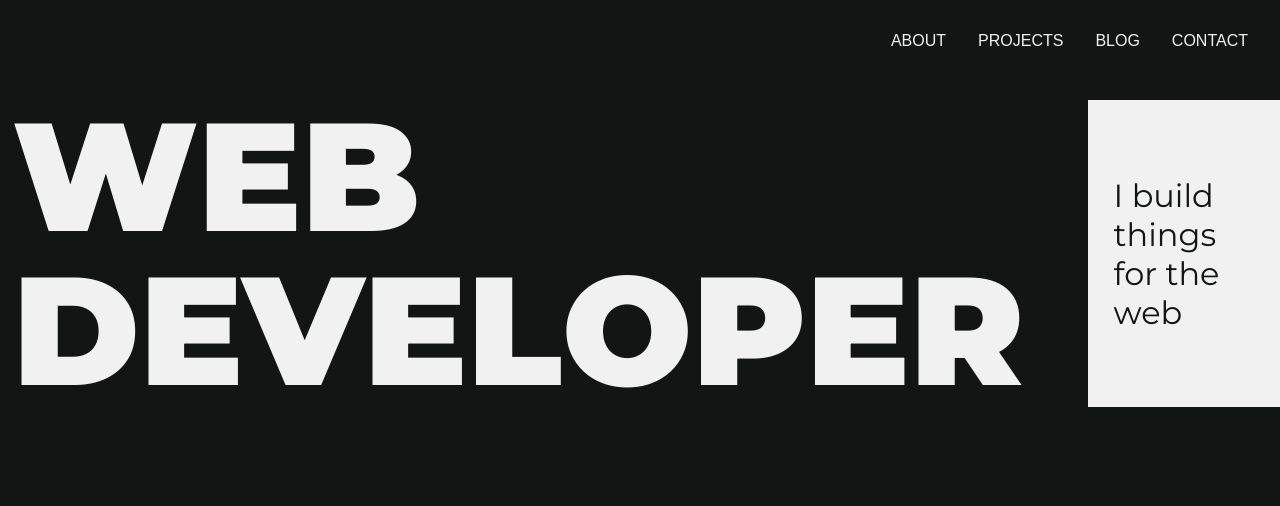
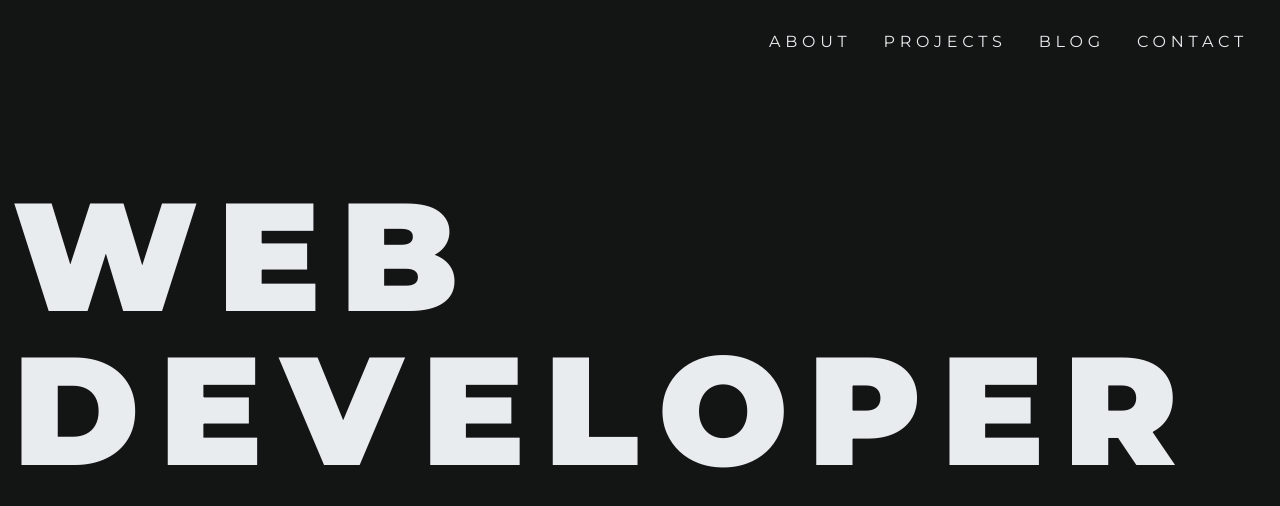
Before and after one commit to kapantzak/portfolio, a Next.js app: page / in a window 1280 px wide. Shown: the top 506 px of the page. Built offline with nearby package versions, Linux system fonts and the light colour scheme.

Commit message:
[WIP] Added parallax effect

```diff
--- /dev/null
+++ b/components/About.js
@@ -0,0 +1,36 @@
+import styles from "@/styles/About.module.scss";
+import useScrollPosition from "hooks/useScrollPosition";
+
+const scaleUpTo = (scrollPosition, upToPosition) => {
+  if (scrollPosition >= upToPosition) return 1;
+
+  return scrollPosition / upToPosition;
+};
+
+const About = () => {
+  const scrollPosition = useScrollPosition();
+
+  return (
+    <div
+      className={styles.wrapper}
+      style={{
+        transform: `scale(${scaleUpTo(scrollPosition, 1200)}) translateY(${
+          scrollPosition / 2.3
+        }px)`,
+      }}
+    >
+      <h1 className={styles.header}>
+        &#128075; Hi! <br />
+        My name is <strong>John Kapantzakis</strong> and I build things for the{" "}
+        <strong>web</strong>
+      </h1>
+      {scrollPosition}
+      <div className={styles.techSection}>
+        <h2 className={styles.secondaryHeader}>My favorite technologies are</h2>
+        <p>JavaScript, React, Nextjs, HTML, CSS</p>
+      </div>
+    </div>
+  );
+};
+
+export default About;
--- a/components/Intro.js
+++ b/components/Intro.js
@@ -1,70 +1,61 @@
-import { useState } from "react";
 import styles from "@/styles/Intro.module.scss";
+import useScrollPosition from "hooks/useScrollPosition";
+
+const calculateOpacity = ({ scrollPosition, disapearAtPosition }) =>
+  (disapearAtPosition - scrollPosition) / disapearAtPosition;
+
+const Fadeout = ({ scrollPosition, text, opacityPositions }) => {
+  return (text || "").split("").map((char, index) => {
+    const disapearAtPosition = opacityPositions[index];
+    const sign = index % 2 === 0 ? 1 : -1;
+    const rotationReducer = 50;
+
+    return (
+      <div
+        key={index}
+        style={{
+          opacity: calculateOpacity({
+            scrollPosition,
+            disapearAtPosition,
+          }),
+          transform: `rotate(${(scrollPosition / rotationReducer) * sign}deg)`,
+        }}
+      >
+        {char}
+      </div>
+    );
+  });
+};
 
 const Intro = () => {
-  //   const [rightSectionWidth, setRightSectionWidth] = useState(15);
-  const [inlineStyles, setInlineStyles] = useState({
-    leftSectionWidth: 85,
-    rightSectionWidth: 15,
-    letterOpacity: 1,
-  });
-
-  const handleRightSectionMouseEnter = () => {
-    setInlineStyles({
-      ...inlineStyles,
-      leftSectionWidth: 40,
-      rightSectionWidth: 60,
-      letterOpacity: 0,
-    });
-  };
-
-  const handleRightSectionMouseLeave = () => {
-    setInlineStyles({
-      ...inlineStyles,
-      leftSectionWidth: 85,
-      rightSectionWidth: 15,
-      letterOpacity: 1,
-    });
-  };
+  const scrollPosition = useScrollPosition();
 
   return (
-    <div className={styles.wrapper}>
+    <div
+      className={styles.wrapper}
+      style={{ transform: `translateY(${scrollPosition / 1.4}px)` }}
+    >
       <div
-        className={styles.left}
-        style={{ width: `${inlineStyles.leftSectionWidth}vw` }}
+        className={styles.word}
+        style={{ letterSpacing: `calc(1.5vw + ${scrollPosition / 10}px)` }}
       >
-        <div className={styles.word}>
-          <div>W</div>
-          <div>E</div>
-          <div>B</div>
-        </div>
-        <div className={styles.word}>
-          <div>D</div>
-          <div>E</div>
-          <div>V</div>
-          {"ELOPER".split("").map((char, index) => (
-            <div
-              key={index}
-              style={{
-                opacity: inlineStyles.letterOpacity,
-                transitionDuration: `${1000 / (index + 1)}ms`,
-              }}
-            >
-              {char}
-            </div>
-          ))}
-        </div>
+        <Fadeout
+          scrollPosition={scrollPosition}
+          text="WEB"
+          opacityPositions={[180, 150, 120].map((x) => x * 4)}
+        />
       </div>
       <div
-        className={styles.right}
-        style={{ width: `${inlineStyles.rightSectionWidth}vw` }}
-        onMouseEnter={handleRightSectionMouseEnter}
-        onMouseLeave={handleRightSectionMouseLeave}
+        className={styles.word}
+        style={{ letterSpacing: `calc(1.5vw + ${scrollPosition / 20}px)` }}
       >
-        <div className={styles.rightInnerWrapper}>
-          <div className={styles.rightMainText}>I build things for the web</div>
-          <div className={styles.rightSecondaryText}>test</div>
-        </div>
+        <Fadeout
+          scrollPosition={scrollPosition}
+          text="DEVELOPER"
+          opacityPositions={[280, 270, 260, 250, 240, 230, 220, 210, 200].map(
+            (x) => x * 4
+          )}
+        />
       </div>
     </div>
   );
--- /dev/null
+++ b/hooks/useScrollPosition.js
@@ -0,0 +1,21 @@
+import { useState, useEffect } from "react";
+
+const useScrollPosition = () => {
+  const [scrollPosition, setScrollPosition] = useState(0);
+
+  useEffect(() => {
+    const handleScrollEvent = () => {
+      setScrollPosition(window.scrollY);
+    };
+
+    window.addEventListener("scroll", handleScrollEvent);
+
+    return () => {
+      window.removeEventListener("scroll", handleScrollEvent);
+    };
+  }, []);
+
+  return scrollPosition;
+};
+
+export default useScrollPosition;
--- a/pages/index.js
+++ b/pages/index.js
@@ -1,9 +1,11 @@
 import Intro from "@/components/Intro";
+import About from "@/components/About";
 
 const Home = () => {
   return (
     <>
       <Intro />
+      <About />
     </>
   );
 };
--- /dev/null
+++ b/styles/About.module.scss
@@ -0,0 +1,30 @@
+@import "./variables.scss";
+
+.wrapper {
+    margin-top: 50vh;
+    padding: 10vh 5vw;
+    min-height: 100vh;
+    background-color: $white;
+    color: $black;
+}
+
+.header {
+    font-family: 'Montserrat', sans-serif;
+    font-size: 3vw;
+    font-weight: 100;
+    line-height: 1.5;
+    text-transform: uppercase;
+}
+
+.techSection {
+    margin-top: 10vh;
+    height: 300vh;
+}
+
+.secondaryHeader {
+    font-family: 'Montserrat', sans-serif;
+    font-size: 2.5vw;
+    font-weight: 100;
+    line-height: 1.5;
+    text-transform: uppercase;
+}
--- a/styles/Intro.module.scss
+++ b/styles/Intro.module.scss
@@ -1,46 +1,19 @@
 @import "./variables.scss";
 
 .wrapper {
+    width: 100%;
     display: flex;
+    flex-direction: column;
     justify-content: space-between;
     font-family: 'Montserrat', sans-serif;
-}
-
-.left {
-    margin: 0;
+    margin-top: 10vh;
     padding: 0 0 0 1vw;
     font-size: 12vw;
     font-weight: 900;
     line-height: 1;
-    transition: width 550ms ease-out;
+    overflow: hidden;
 }
 
 .word {
     display: flex;
 }
-
-.right {
-    width: 15vw;
-    display: flex;
-    align-items: center;
-    font-size: 2.5vw;
-    background-color: $white;
-    color: $black;
-    overflow: hidden;
-    transition: width 550ms ease-out;
-}
-
-.rightInnerWrapper {
-    width: 60vh;
-    display: flex;
-    align-items: center;
-    padding: 0 2vw;
-}
-
-.rightMainText {
-    width: 10vw;
-}
-
-.rightSecondaryText {
-    opacity: 0;
-}
--- a/styles/Menu.module.scss
+++ b/styles/Menu.module.scss
@@ -5,9 +5,10 @@
 .item {
   padding: 1rem;
   text-transform: uppercase;
-  font-family: "Sora", sans-serif;
+  font-family: 'Montserrat', sans-serif;
+  letter-spacing: 0.3rem;
 }
 
 .item:hover {
-  text-decoration: underline;
+  text-decoration: none;
 }
--- a/styles/variables.scss
+++ b/styles/variables.scss
@@ -1,3 +1,3 @@
 /* Colors */
-$white: #f1f1f1;
+$white: #e9ecef;
 $black: #131515;
```
